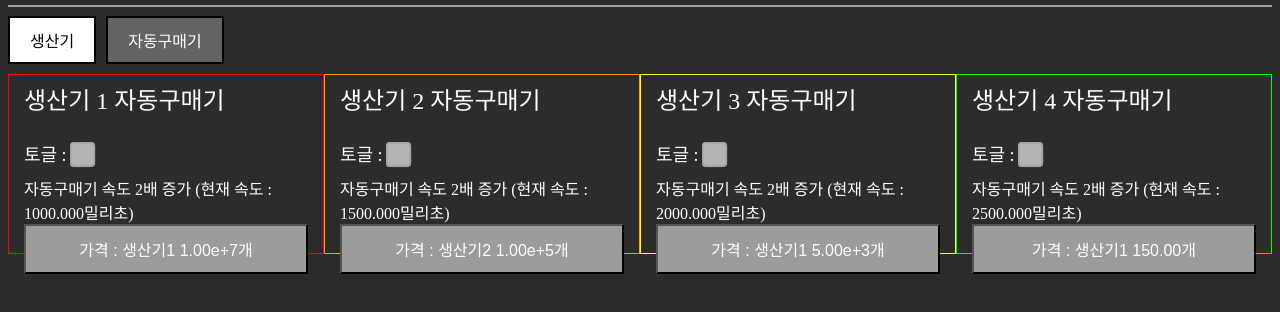
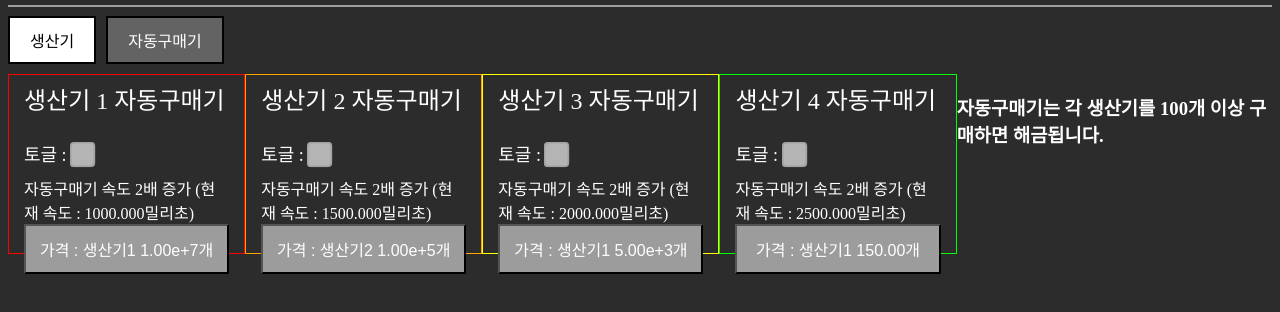
Before and after one commit to button9835/produce, a plain HTML site: page index.html in a window 1280 px wide. Both pictures are taken after a click on the label "자동구매기". Shown: the part 100-412 px from the top of the page. Drawn offline with Linux system fonts and the light colour scheme.

Commit message:
Update index.html

```diff
--- a/index.html
+++ b/index.html
@@ -85,6 +85,7 @@
       <p class="auto_up_exp">자동구매기 속도 2배 증가    <span id="auto4_speed">(현재 속도 : 초당  개)</span></p>
       <button onclick="autobuy_4_upgrade(autobuy_4_up_price)" class="autobuy_upbt" id="pru4_auto_upgrade_bt"><span class="auto_upspan" id="pru4_auto_upgrade">가격 : 생산기4  개</span></button>
     </div>
+    <h3>자동구매기는 각 생산기를 100개 이상 구매하면 해금됩니다.</h3>
   </div>
   <div id="rate_reinforce">
     <button id="rate_reinforce_bt" onclick="rate_reinforce_run()">모든 생산기와 자원을 초기화하고<br>모든 생산기의 배율을 2배로 강화합니다.</button>
```
